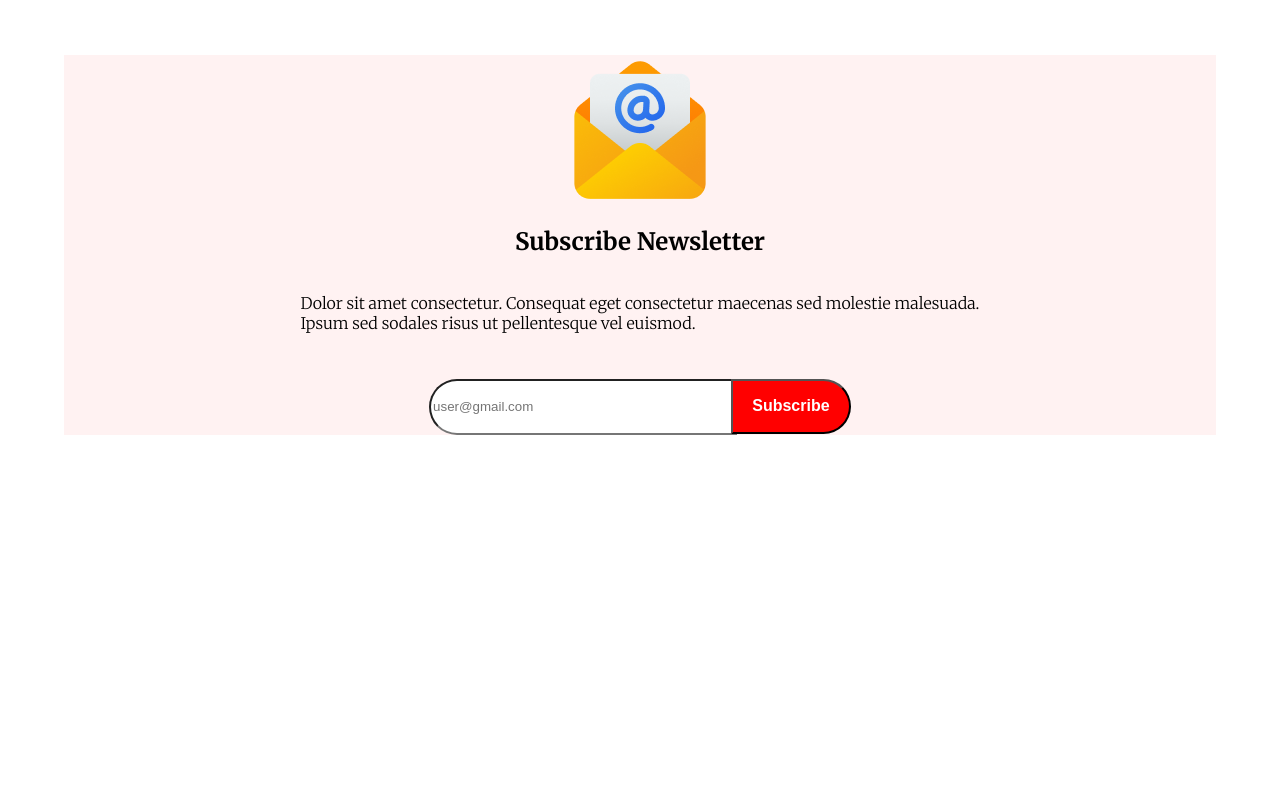
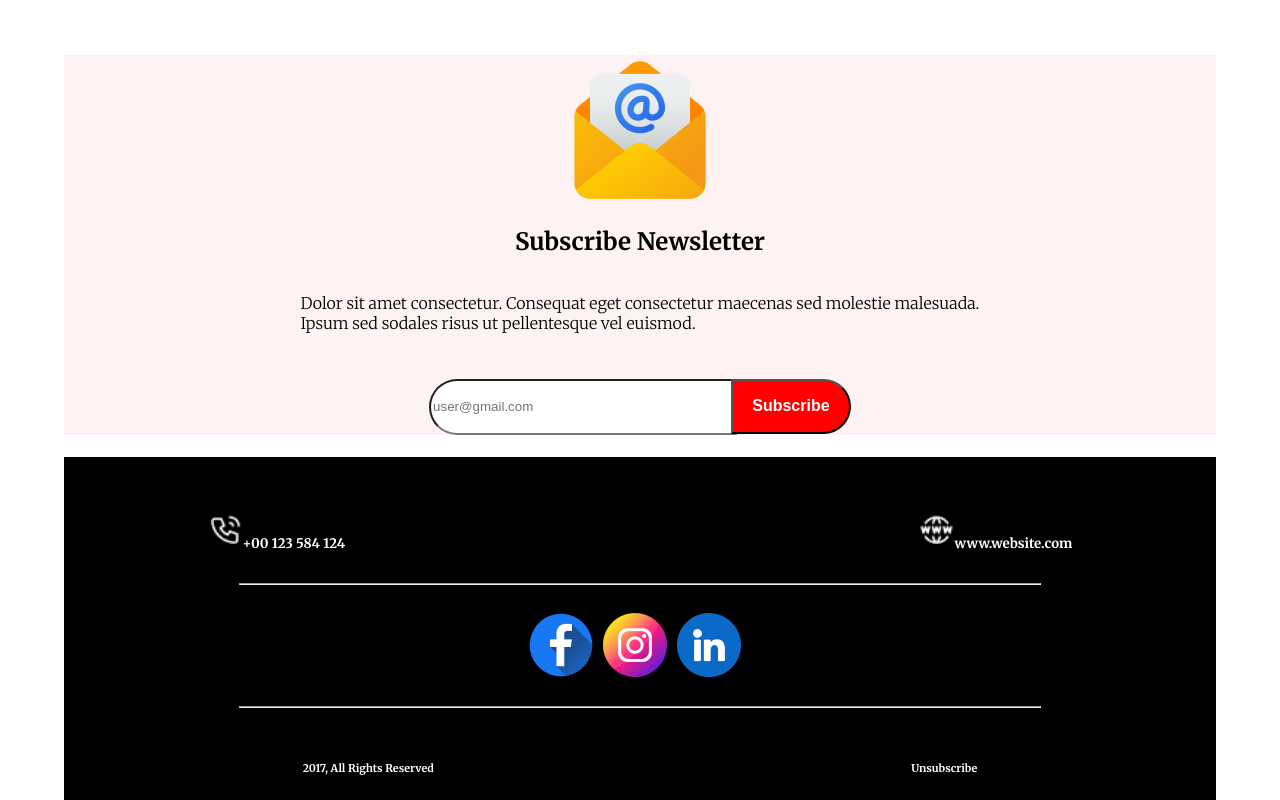
Before and after one commit to sajib593/assignment91, a plain HTML site: page index.html in a window 1280 px wide. Shown: the part 6358-7158 px from the top of the page. Before the commit the page ends 6793 px from the top, so only its background shows below. Drawn offline with Linux system fonts and the light colour scheme.

Commit message:
eight commit

```diff
--- a/index.html
+++ b/index.html
@@ -154,6 +154,44 @@
 
     <footer>
 
+        <div>
+            <div>
+                <h5>44, Big Building Roosevelt Street <br>
+                    Beach Gardens Florida 33410</h5>
+            </div>
+
+            <div class="footer-call" >
+                <div style="display: flex;">
+                    <img class="call" src="./resources/Call.png" alt="">
+                <h5>+00 123 584 124</h5>
+                </div>
+                <br>
+                <div style="display: flex;">
+                    <img class="call" src="./resources/Website.png" alt="">
+                <h5>www.website.com</h5>
+                </div>
+
+
+            </div>
+
+        </div>
+
+
+        <div>
+            <hr class="line">
+            <br>
+            <div class="fb-div">
+                <img class="fb" src="./resources/Facebook.png" alt="">
+            <img class="fb" src="./resources/Instagram.png" alt="">
+            <img class="fb" src="./resources/Linkedin.png" alt="">
+            </div> <br>
+            <hr class="line"> <br>
+        </div>
+
+        <div class="footer-call">
+            <h6>2017, All Rights Reserved</h6>
+            <h6>Unsubscribe</h6>
+        </div>
     </footer>
 
 </body>
--- a/style.css
+++ b/style.css
@@ -167,3 +167,41 @@ header{
     border-radius: 0px 50px 50px 0px;
     background-color: red;
 }
+
+
+
+/* footer----------- */
+
+footer{
+    background-color: black;
+}
+
+
+.footer-call{
+    color: white;
+    display: flex;
+    justify-content: space-around;
+}
+
+.line{
+    background-color: white;
+    width: 800px;
+}
+.line:hover {
+
+    border-color: blue;
+  }
+
+  .call{
+    width: 35px;
+    height: 35px;
+  }
+
+.fb{
+    margin-right: 10px;
+}
+.fb-div{
+    display: flex;
+    align-items: center;
+    justify-content: center;
+}
```
